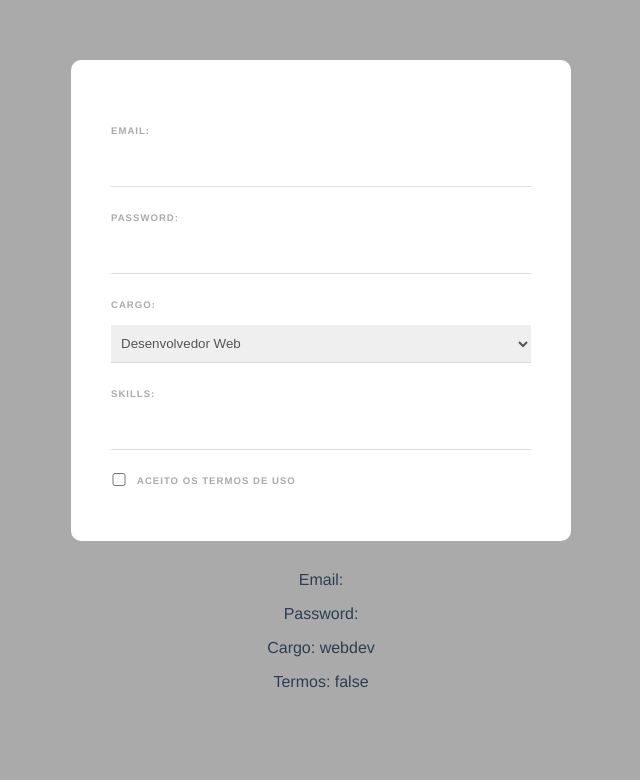
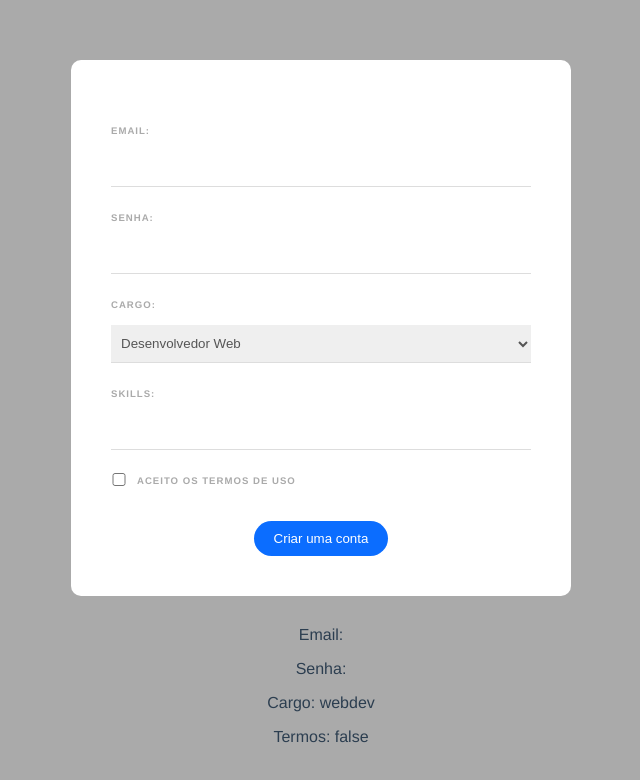
Before and after one commit to MaoDoBan/web-formulario-vue, a Vue app: page / in a window 1280 px wide. Shown: the top 780 px of the page, without its empty margins (319-959 px from the left). Built offline with nearby package versions, Linux system fonts and the light colour scheme.

Commit message:
Botão submit, erro de senha

```diff
--- a/src/components/Formulario.vue
+++ b/src/components/Formulario.vue
@@ -1,10 +1,11 @@
 <template>
-  <form>
+  <form @submit.prevent="handleSubmit">
     <label>Email:</label>
     <input type="email" required v-model="email">
 
-    <label>Password:</label>
-    <input type="password" required v-model="password">
+    <label>Senha:</label>
+    <input type="password" required v-model="senha">
+    <div v-if="erroSenha" class="erro">{{ erroSenha }}</div>
 
     <label>Cargo:</label>
     <select v-model="cargo">
@@ -22,9 +23,13 @@
       <input type="checkbox" required v-model="termos">
       <label>Aceito os termos de uso</label>
     </div>
+
+    <div class="submit">
+      <button>Criar uma conta</button>
+    </div>
   </form>
   <p>Email: {{ email }}</p>
-  <p>Password: {{ password }}</p>
+  <p>Senha: {{ senha }}</p>
   <p>Cargo: {{ cargo }}</p>
   <p>Termos: {{ termos }}</p>
 </template>
@@ -34,11 +39,12 @@ export default {
   data(){
     return {
       email: "",
-      password: "",
+      senha: "",
       cargo: "webdev",
       termos: false,
       tempSkill: "",
-      skills: []
+      skills: [],
+      erroSenha: ""
     };
   },
   methods: {
@@ -50,6 +56,16 @@ export default {
     },
     deleteSkill(skill){
       this.skills = this.skills.filter((item) => item !== skill);
+    },
+    handleSubmit(){
+      this.erroSenha = this.senha.length < 13 ? "A senha precisa ter ao menos 13 caracteres!" : "";
+      if(this.passwordError) return;
+
+      console.log("email: ", this.email);
+      console.log("senha: ", this.senha);
+      console.log("cargo: ", this.cargo);
+      console.log("skills: ", this.skills);
+      console.log("aceitou os termos: ", this.termos);
     }
   }
 }
@@ -101,4 +117,21 @@ input[type="checkbox"]{
   color: #777;
   cursor: pointer;
 }
+button{
+  background: #0b6dff;
+  border: 0;
+  padding: 10px 20px;
+  margin-top: 20px;
+  color: white;
+  border-radius: 20px;
+}
+.submit{
+  text-align: center;
+}
+.erro{
+  color: #ff0062;
+  margin-top: 10px;
+  font-size: 0.8em;
+  font-weight: bold;
+}
 </style>
```
